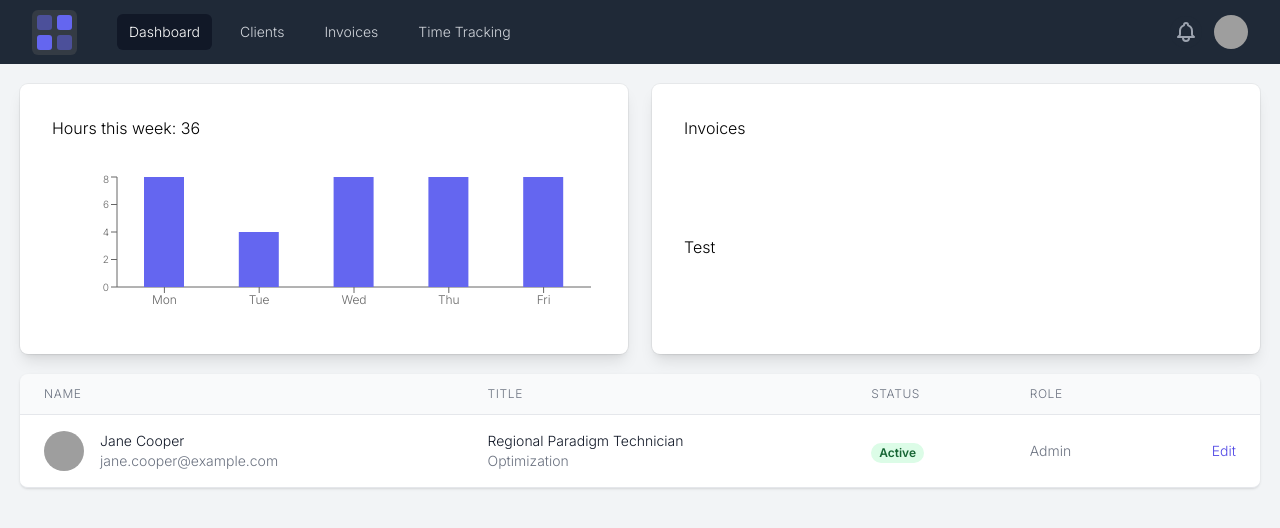
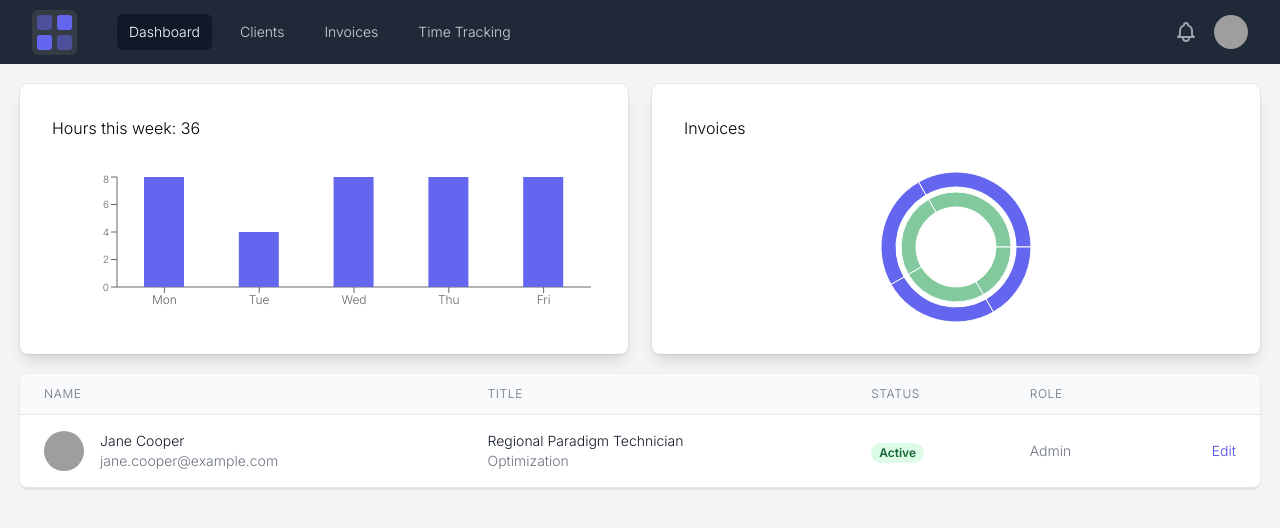
Before and after one commit to lauenroth/myclients, a Next.js app: page / in a window 1280 px wide. Shown: the top 528 px of the page. Built offline with nearby package versions, Linux system fonts and the light colour scheme; grey boxes are pictures that could not be loaded.

Commit message:
invoices chart

```diff
--- a/src/components/dashboard/DashboardInvoices/DashboardInvoices.tsx
+++ b/src/components/dashboard/DashboardInvoices/DashboardInvoices.tsx
@@ -1,8 +1,25 @@
 import { FC } from 'react';
+import { Pie, PieChart, ResponsiveContainer } from 'recharts';
 import DashboardContainer from '../DashboardContainer';
 
+const data01 = [
+  { name: 'Group A', value: 400 },
+  { name: 'Group B', value: 300 },
+  { name: 'Group C', value: 300 },
+  { name: 'Group D', value: 200 },
+];
+
 const DashboardInvoices: FC = () => {
-  return <DashboardContainer title="Invoices">Test</DashboardContainer>;
+  return (
+    <DashboardContainer title="Invoices">
+      <ResponsiveContainer width="100%" height="100%">
+        <PieChart width={120} height={120}>
+          <Pie data={data01} dataKey="value" cx="50%" cy="50%" innerRadius={40} outerRadius={55} fill="#82ca9d" />
+          <Pie data={data01} dataKey="value" cx="50%" cy="50%" innerRadius={60} outerRadius={75} fill="#6466f0" />
+        </PieChart>
+      </ResponsiveContainer>
+    </DashboardContainer>
+  );
 };
 
 export { DashboardInvoices };
```
